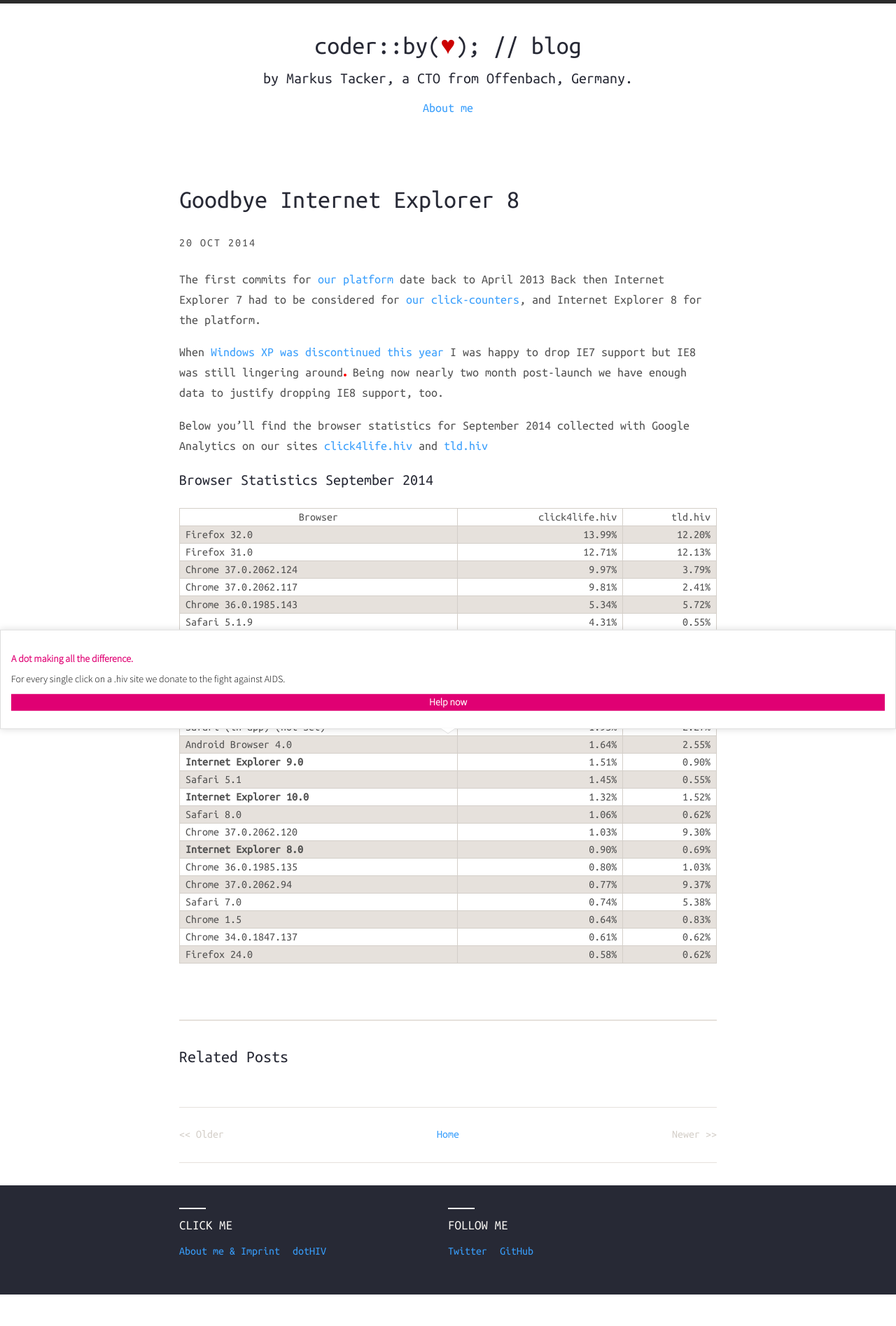
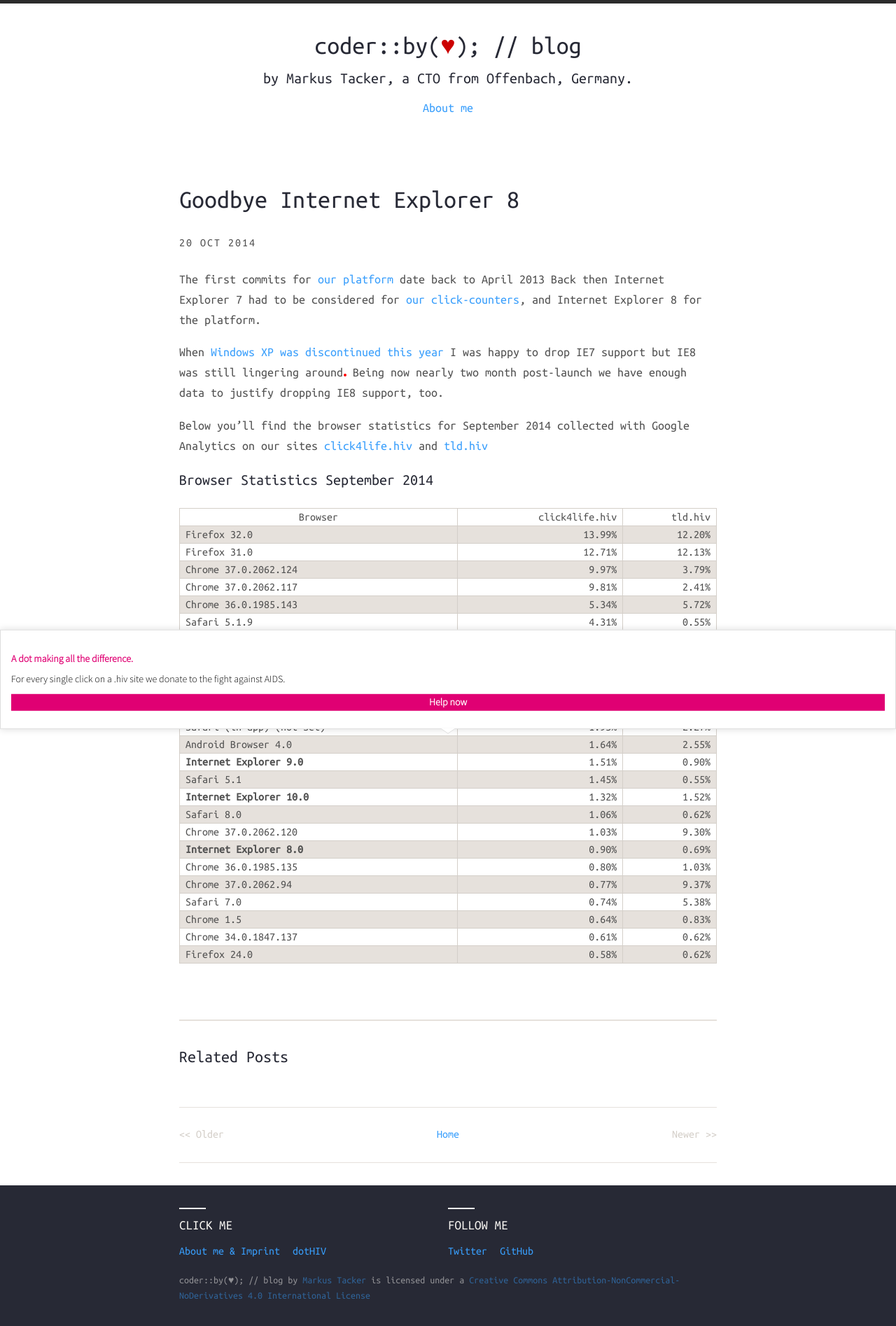
Before and after one commit to coderbyheart/blog, a Jekyll site: the page built from _posts/2014-10-20-goodbye-ie8.markdown, in a window 1280 px wide. Shown: the whole page at 70% size. Built offline with Jekyll 4.4.1, drawn with Linux system fonts in a browser that asks for light colours; nearby versions of some CDN libraries; comment, search, counter and statistics services are not loaded; before the commit the page ends 1850 px from its top, so only the background shows below that.

Commit message:
Update license, favicon

```diff
--- a/_layouts/default.html
+++ b/_layouts/default.html
@@ -42,7 +42,9 @@
                 <div class="column two">
                     {% include social.html %}
                 </div>
+                <p class="license"><span xmlns:dct="http://purl.org/dc/terms/" property="dct:title">coder::by(♥); // blog</span> by <a xmlns:cc="http://creativecommons.org/ns#" href="http://cto.hiv/" property="cc:attributionName" rel="cc:attributionURL">Markus Tacker</a> is licensed under a <a rel="license" href="http://creativecommons.org/licenses/by-nc-nd/4.0/">Creative Commons Attribution-NonCommercial-NoDerivatives 4.0 International License</a>.</p>
             </div>
+
         </footer>
         <script type="text/javascript">
           /* To avoid render blocking css */
--- a/_layouts/post.html
+++ b/_layouts/post.html
@@ -16,7 +16,7 @@
 
 	{% if site.related_posts %}
 	<div class="related">
-		<h4>Related Posts</h2>
+		<h4>Related Posts</h4>
 		<ul class="posts">
 		    {% for post in site.related_posts limit:3 %}
 		    <li>
--- a/assets/css/main.scss
+++ b/assets/css/main.scss
@@ -428,6 +428,11 @@
   @include MQ(M) { padding: 2em 0; }
 }
 
+// Heart
+span.heart {
+  color: #c00;
+}
+
 
 /* ---------------------------------
 
@@ -667,7 +672,11 @@
   background-color: $base-05;
 }
 
-// Heart
-span.heart {
-  color: #c00;
+
+// License
+p.license {
+  color: rgba($base-07,0.5);
 }
+p.license a {
+  color: rgba($brand-primary, 0.5);
+}
--- /dev/null
+++ b/robots.txt
@@ -0,0 +1 @@
+User-agent: *
```
Also changed, not shown: humans.txt (added, +9 -0 lines), LICENSE.md, favicon.ico.
